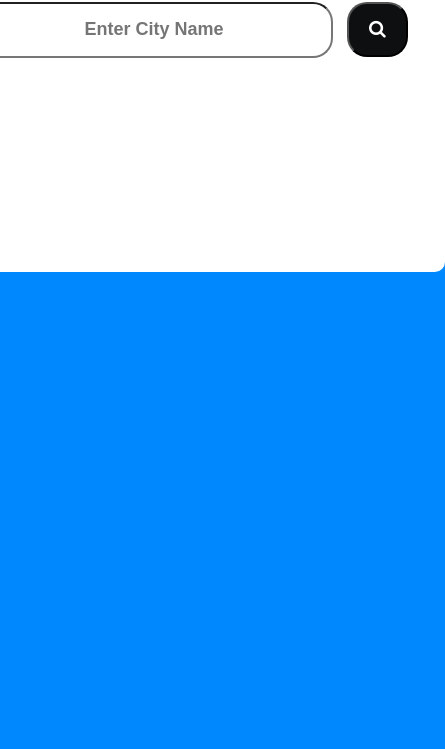
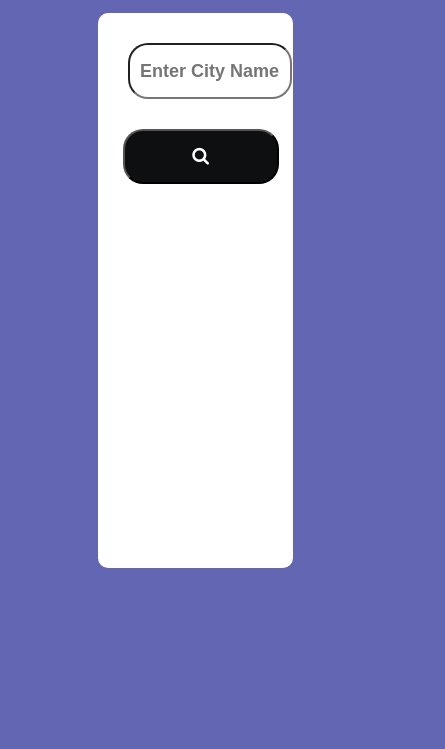
Before and after one commit to shhiivm/myProjects, a plain HTML site: page 11 Weather App/index.html in a window 390 px wide. Shown: the part 95-844 px from the top of the page, 445 px wide, since content can reach past the window. Drawn offline with Linux system fonts and the light colour scheme.

Commit message:
initial commit

```diff
--- a/11 Weather App/script.js
+++ b/11 Weather App/script.js
@@ -58,6 +58,18 @@ function clearAll() {
   document.querySelector(".humid-windspeed").innerHTML = ``;
 }
 
+document.querySelector("#city").addEventListener("click", () => {
+  document.querySelector("#currCity").innerHTML = "";
+  document.querySelector("#para").innerHTML = "";
+  clearAll();
+});
+
 document.querySelector("#btn").addEventListener("click", () => {
   cityName();
 });
+
+document.getElementById("city").addEventListener("keydown", function (event) {
+  if (event.key === "Enter") {
+    cityName();
+  }
+});
--- a/11 Weather App/style.css
+++ b/11 Weather App/style.css
@@ -1,5 +1,5 @@
 body {
-  background-color: rgb(0, 136, 255);
+  background-color: rgb(99, 102, 178);
 }
 
 .box {
@@ -67,3 +67,33 @@ img {
   font-weight: 600;
   margin-top: 5px;
 }
+
+@media screen and (max-width: 600px) {
+  body {
+    .container{
+      width: 50vw;
+    }
+    .box{
+      display: flex;
+      flex-direction: column;
+      justify-content: center;
+      height: 80vh;
+    }
+    #city{
+      width:40vw;
+    }
+    #btn{
+      width: 40vw;
+      margin-left: 25px;
+    }
+    .type-temp-city{
+      display: flex;
+      flex-direction: column;
+      justify-content: center;
+      align-items: center;
+    }
+    span{
+      margin: 15px;
+    }
+  }
+}
```
